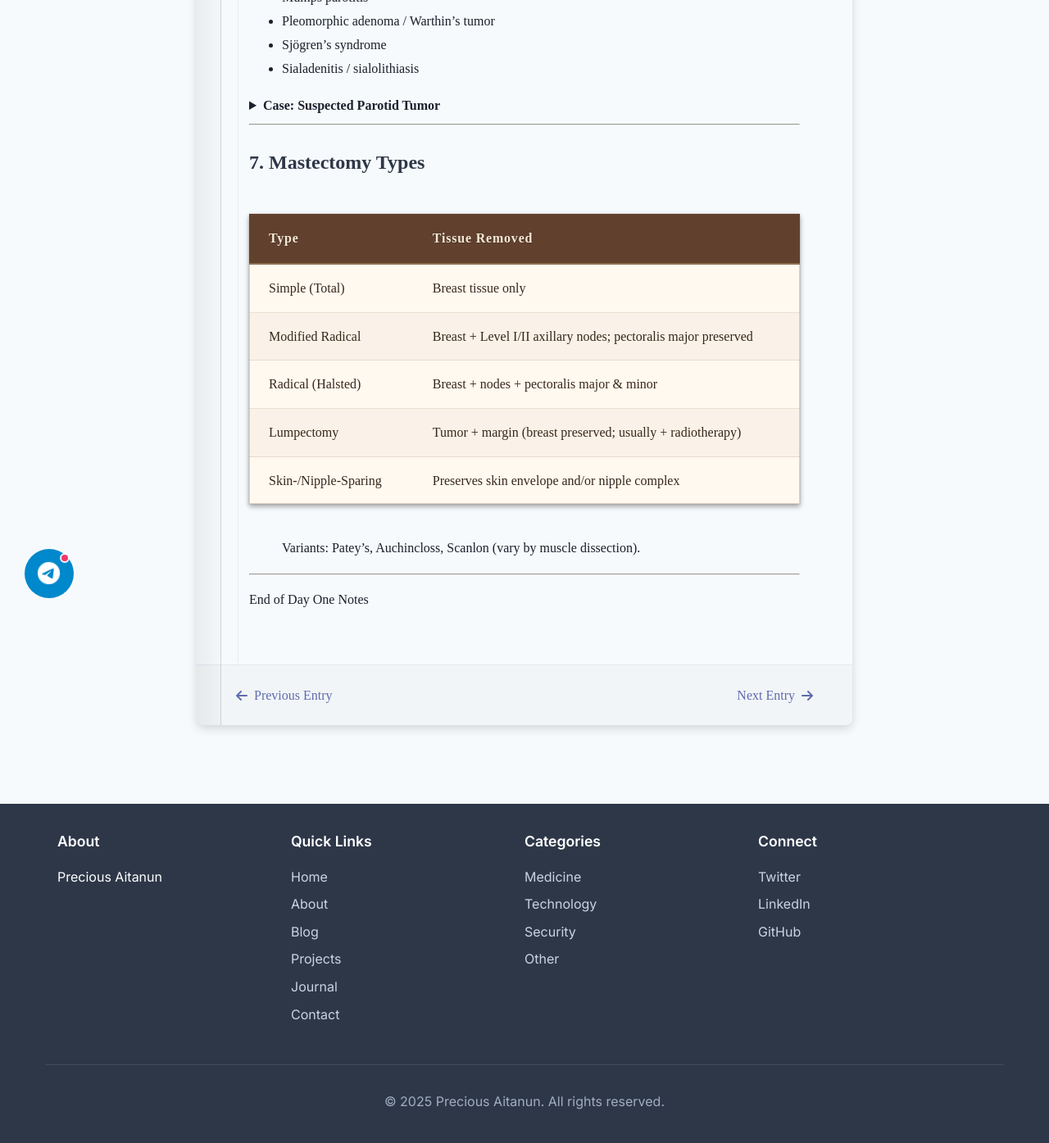
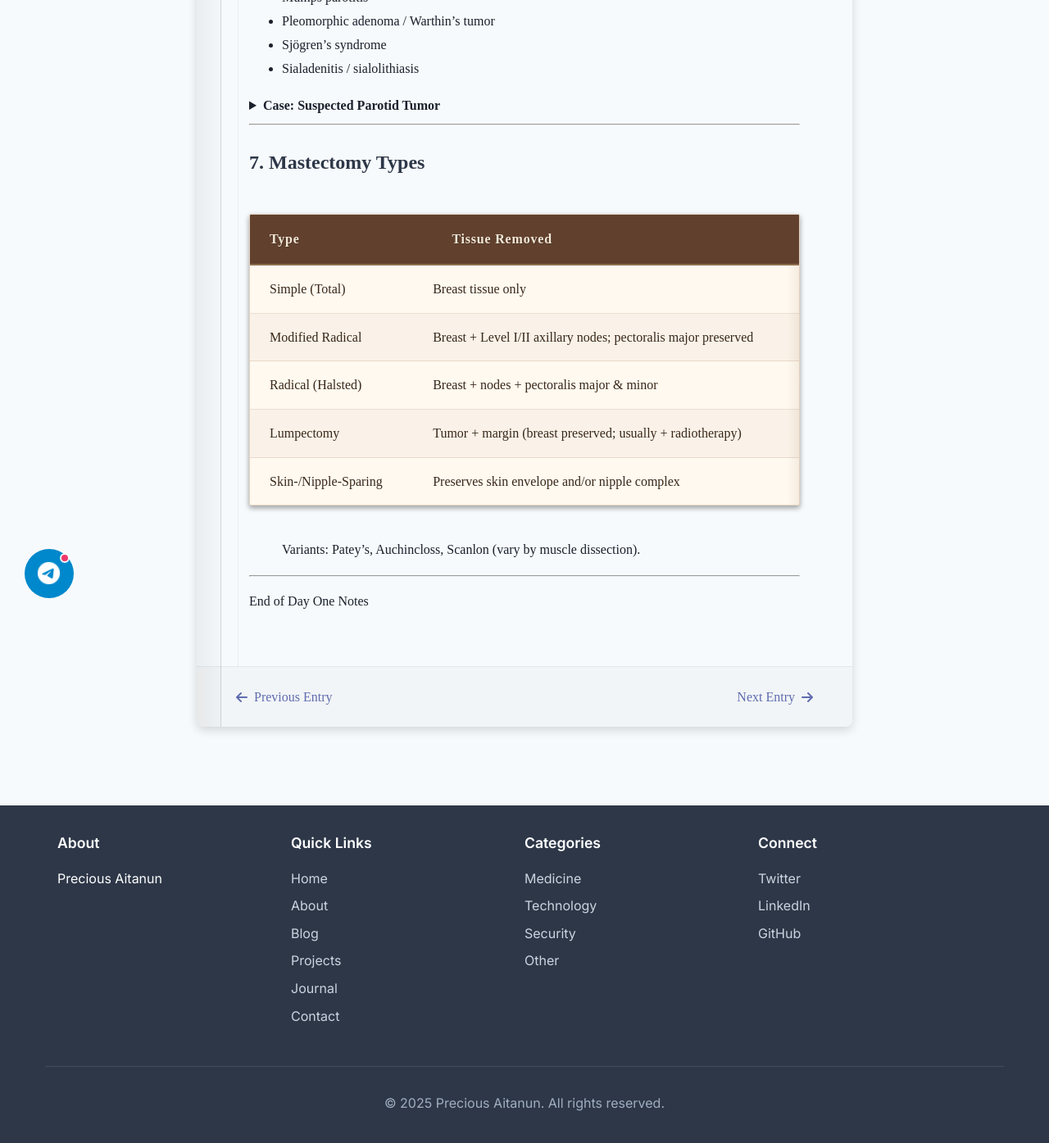
Before and after one commit to Nadira3/Nadira3.github.io, a Jekyll site: the page built from _journal/2025-04-23-general-surgery-two.markdown, in a window 1280 px wide and 1400 px high, scrolled down 1702 px. Shown: the top 1395 px of the window at 82% size. Built offline with Jekyll 4.4.1, drawn with Linux system fonts in a browser that asks for light colours; some web fonts are replaced.

Commit message:
table syling compatible with autogeneration for scrolling

```diff
--- a/assets/css/main.css
+++ b/assets/css/main.css
@@ -82,7 +82,7 @@ img {
   height: auto;
 }
 /* Tables */
-/* Book-style Table Styling */
+/* Book-style Table Styling that works with markdown-generated tables */
 table {
   width: 100%;
   border-collapse: separate;
@@ -90,28 +90,15 @@ table {
   margin: 2.5rem 0;
   font-family: 'Libre Baskerville', serif;
   background: #fff9f0; /* Cream background for aged paper look */
-  border: none;
-  border-radius: 0;
+  border: 1px solid rgba(160, 120, 85, 0.3);
+  border-radius: 2px;
   box-shadow:
     0 3px 6px rgba(0,0,0,0.16),
-    0 3px 6px rgba(0,0,0,0.23),
-    0 0 0 1px rgba(160, 120, 85, 0.1);
+    0 3px 6px rgba(0,0,0,0.23);
   position: relative;
+  display: block; /* Critical for enabling overflow scrolling */
   overflow-x: auto; /* Enable horizontal scrolling */
-  max-height: 80vh; /* Limit height and enable vertical scrolling if needed */
-  overflow-y: auto;
-}
-
-/* Add book-like border effect */
-table::before {
-  content: '';
-  position: absolute;
-  top: 0;
-  left: 0;
-  right: 0;
-  bottom: 0;
-  border: 1px solid rgba(160, 120, 85, 0.3);
-  pointer-events: none;
+  max-width: 100%;
 }
 
 /* Table headers */
@@ -131,6 +118,7 @@ th {
   border-bottom: 2px solid #8c6e4e;
   text-shadow: 1px 1px 0 rgba(0,0,0,0.2);
   letter-spacing: 0.05em;
+  white-space: nowrap; /* Prevent text wrapping */
 }
 
 /* Table rows */
@@ -156,21 +144,20 @@ tbody tr:hover {
   background-color: rgba(160, 120, 85, 0.1);
 }
 
-/* Table caption styling for book-like chapter headings */
-caption {
-  font-family: 'Playfair Display', serif;
-  font-style: italic;
-  font-weight: 600;
-  font-size: 1.2rem;
-  padding: 1rem;
-  caption-side: top;
-  text-align: center;
-  color: #61412e;
-}
-
-/* Add a vintage page number effect to the bottom right */
+/* Add a style for the right margin of the table to create a scroll fadeout effect */
 table::after {
-  content: attr(data-page);
+  content: '';
+  position: absolute;
+  top: 0;
+  right: 0;
+  bottom: 0;
+  width: 15px;
+  background: linear-gradient(to right, transparent, rgba(160, 120, 85, 0.1));
+  pointer-events: none;
+}
+
+/* Custom page number styling - add with JavaScript */
+.table-page-number {
   position: absolute;
   bottom: 8px;
   right: 12px;
@@ -178,24 +165,28 @@ table::after {
   font-style: italic;
   font-size: 0.85rem;
   color: rgba(60, 40, 20, 0.5);
-}
-
-/* Responsive - maintain horizontal scrolling */
+  z-index: 2;
+}
+
+/* Ensure minimum width for the table to prevent squashing */
+table tbody, table thead {
+  min-width: 650px;
+  display: table;
+  width: 100%;
+}
+
+/* Responsive adjustments */
 @media (max-width: 768px) {
-  table {
-    font-size: 0.9rem;
-  }
-
   th, td {
     padding: 0.75rem 1rem;
-    min-width: 120px; /* Ensure columns don't get too narrow */
+    font-size: 0.9rem;
   }
 }
 
 /* Optional: Custom scrollbar styling for a more vintage look */
 table::-webkit-scrollbar {
   width: 10px;
-  height: 10px;
+  height: 8px;
 }
 
 table::-webkit-scrollbar-track {
@@ -209,6 +200,27 @@ table::-webkit-scrollbar-thumb {
 
 table::-webkit-scrollbar-thumb:hover {
   background: rgba(160, 120, 85, 0.7);
+}
+
+/* Indicate scrollable content on mobile with subtle pulsing edge */
+@media (max-width: 768px) {
+  table::before {
+    content: '';
+    position: absolute;
+    top: 0;
+    right: 0;
+    bottom: 0;
+    width: 5px;
+    background: rgba(160, 120, 85, 0.2);
+    animation: pulseBorder 2s infinite;
+    z-index: 5;
+  }
+
+  @keyframes pulseBorder {
+    0% { opacity: 0.2; }
+    50% { opacity: 0.8; }
+    100% { opacity: 0.2; }
+  }
 }
 
 /* Navigation */
```
